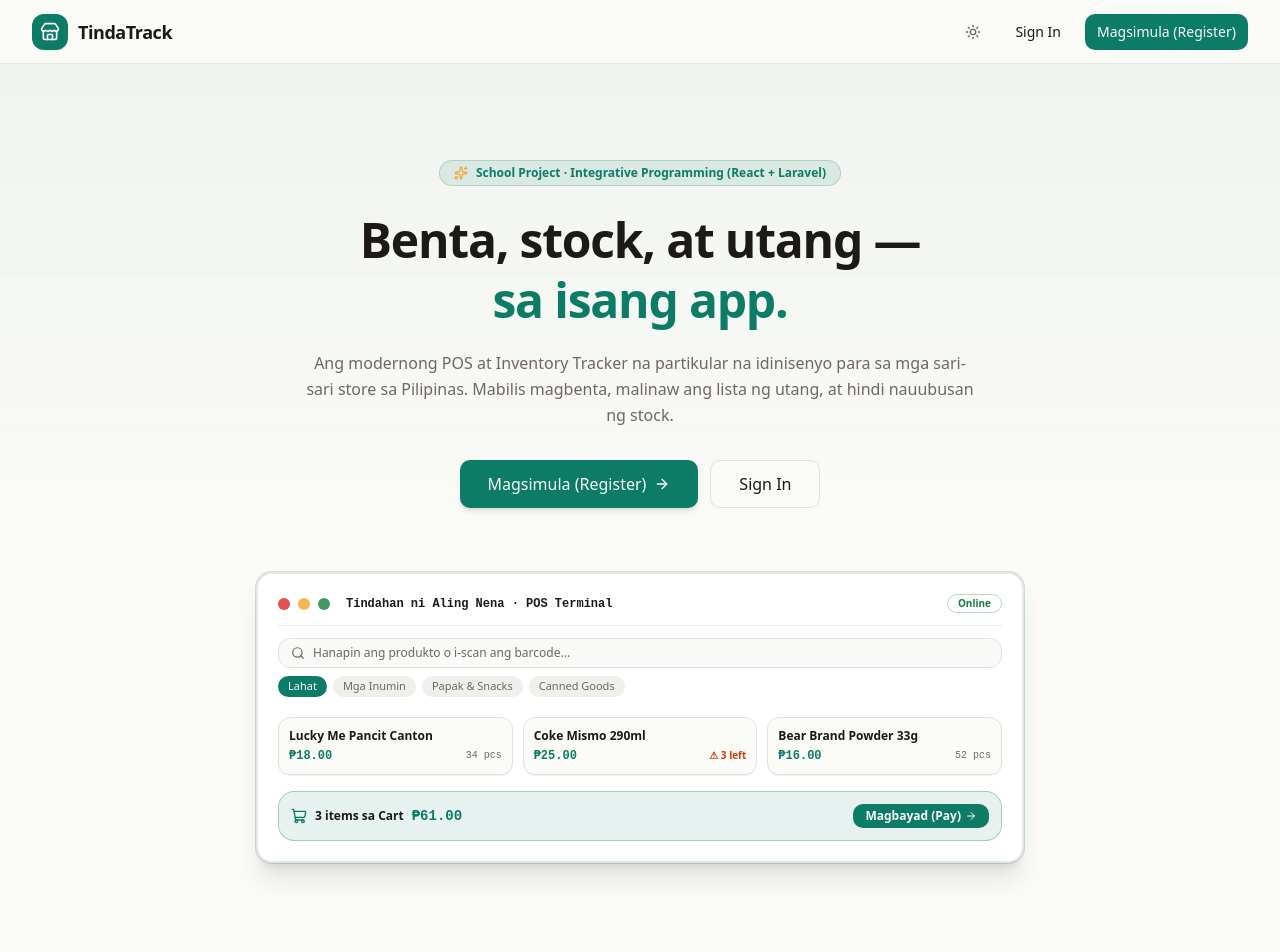
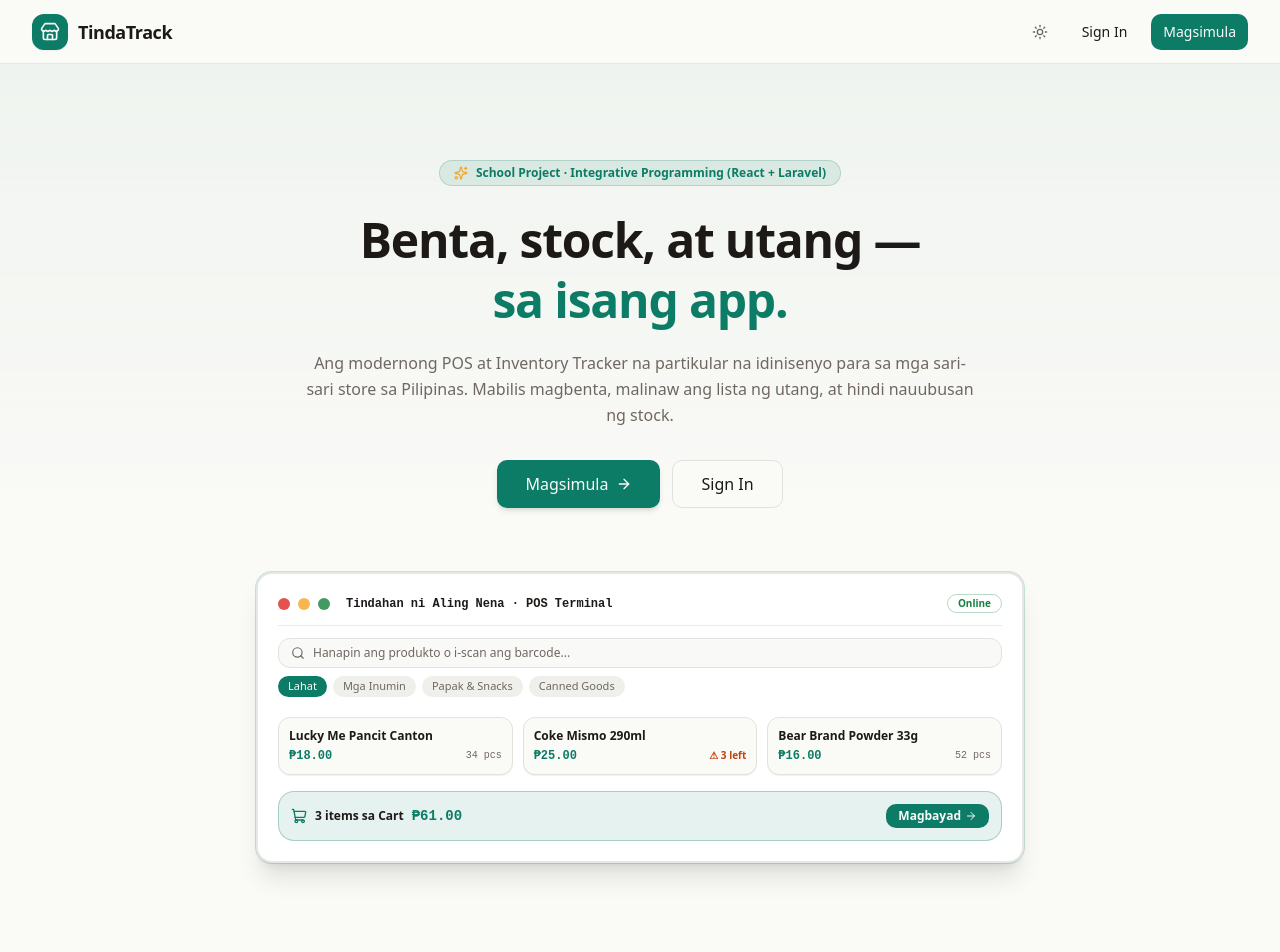
Before and after one commit to mjmmorales-oss/TindaTrack, a React (Vite) app in the folder frontend/: page / in a window 1280 px wide. Shown: the top 952 px of the page. Built offline with nearby package versions, Linux system fonts and the light colour scheme.

Commit message:
fix: final polish audit

```diff
--- a/frontend/src/components/layout/PublicLayout.jsx
+++ b/frontend/src/components/layout/PublicLayout.jsx
@@ -35,7 +35,7 @@ export function PublicLayout() {
                 <Link to="/login">Sign In</Link>
               </Button>
               <Button asChild size="sm">
-                <Link to="/register">Magsimula (Register)</Link>
+                <Link to="/register">Magsimula</Link>
               </Button>
             </>
           )}
--- a/frontend/src/features/landing/pages/LandingPage.jsx
+++ b/frontend/src/features/landing/pages/LandingPage.jsx
@@ -54,7 +54,7 @@ export function LandingPage() {
               className="w-full sm:w-auto h-12 px-7 text-base shadow-md gap-2"
             >
               <Link to="/register">
-                Magsimula (Register)
+                Magsimula
                 <ArrowRight className="h-4 w-4" />
               </Link>
             </Button>
@@ -149,7 +149,7 @@ export function LandingPage() {
                   <span className="font-mono font-extrabold text-primary text-sm">₱61.00</span>
                 </div>
                 <div className="rounded-md bg-primary text-primary-foreground px-3 py-1 font-semibold text-xs flex items-center gap-1">
-                  <span>Magbayad (Pay)</span>
+                  <span>Magbayad</span>
                   <ArrowRight className="h-3 w-3" />
                 </div>
               </div>
--- a/frontend/src/features/pos/components/MobileCartBar.jsx
+++ b/frontend/src/features/pos/components/MobileCartBar.jsx
@@ -28,7 +28,7 @@ export function MobileCartBar({
           type="button"
           onClick={onOpenDrawer}
           className="flex min-w-0 flex-1 items-center gap-2.5 text-left outline-none cursor-pointer"
-          aria-label={`Buksan ang cart na may ${itemCount} items na nagkakahalaga ng ₱${total.toFixed(2)}`}
+          aria-label={`Buksan ang cart na may ${itemCount} items na nagkakahalaga ng ₱${Number(total || 0).toFixed(2)}`}
         >
           <div className="flex h-10 w-10 shrink-0 items-center justify-center rounded-xl bg-primary/10 text-primary">
             <ShoppingBag className="h-5 w-5" />
--- a/frontend/src/features/pos/components/PaymentDialog.jsx
+++ b/frontend/src/features/pos/components/PaymentDialog.jsx
@@ -154,7 +154,7 @@ export function PaymentDialog({
       description={
         completedSale
           ? 'Nai-record na ang transaksyon sa system.'
-          : `Kabuuang Babayaran: ₱${total.toFixed(2)}`
+          : `Kabuuang Babayaran: ₱${Number(total || 0).toFixed(2)}`
       }
       className="sm:max-w-md"
     >
@@ -220,7 +220,7 @@ export function PaymentDialog({
                     onClick={handleExactCash}
                     className="h-auto p-0 text-xs text-primary font-bold"
                   >
-                    Eksaktong Halaga (₱{total.toFixed(2)})
+                    Eksaktong Halaga (₱{Number(total || 0).toFixed(2)})
                   </Button>
                 </div>
                 <MoneyInput
@@ -279,7 +279,7 @@ export function PaymentDialog({
                 </div>
                 {!isTenderedSufficient && tenderedNum > 0 && (
                   <p className="text-[11px] text-destructive font-medium mt-1">
-                    Kulang pa ng ₱{(total - tenderedNum).toFixed(2)}
+                    Kulang pa ng ₱{Math.max(0, Number(total || 0) - tenderedNum).toFixed(2)}
                   </p>
                 )}
               </div>
@@ -300,7 +300,7 @@ export function PaymentDialog({
                 ) : (
                   <>
                     <Receipt className="h-5 w-5" />
-                    Kumpirmahin ang Cash (Sukli: ₱{changeAmount.toFixed(2)})
+                    Kumpirmahin ang Cash (Sukli: ₱{Number(changeAmount || 0).toFixed(2)})
                   </>
                 )}
               </Button>
```
Also changed, not shown: 4 other files (tests, documents, lock files or other folders).
